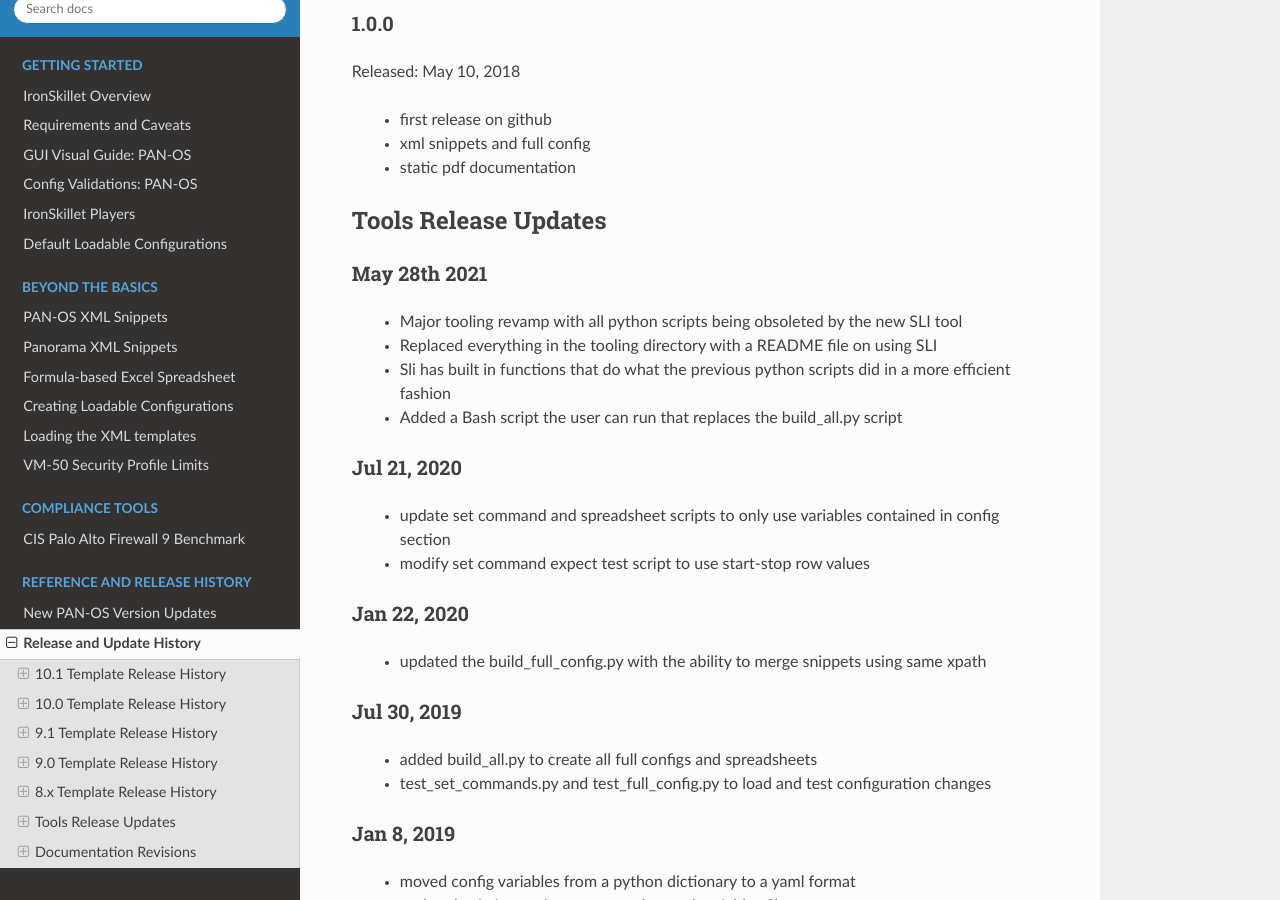
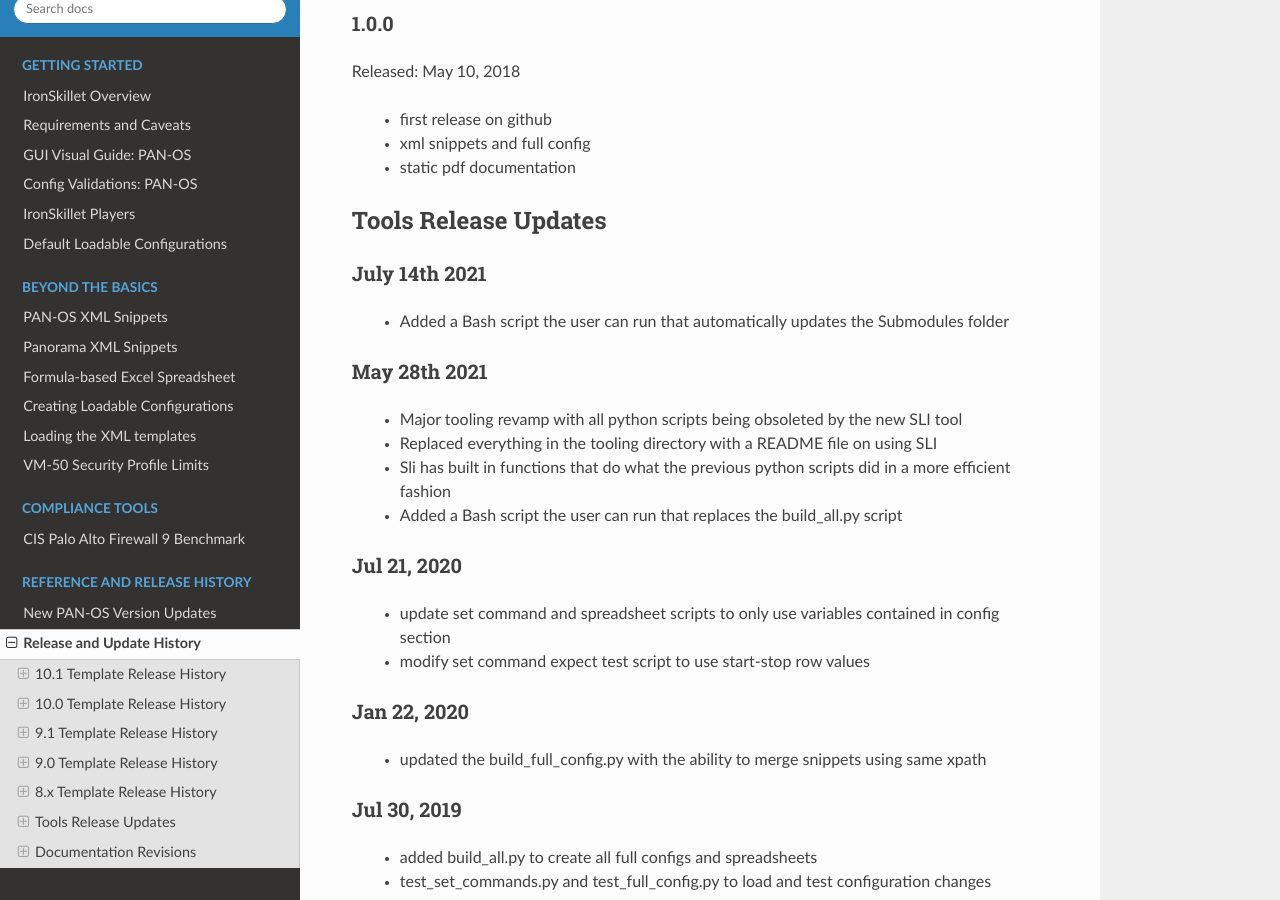
Before and after one commit to PaloAltoNetworks/iron-skillet, a Sphinx documentation site: the page built from docs/release_history.rst, in a window 1280 px wide and 900 px high, scrolled down 6446 px. Built offline with Sphinx 7.4.7 and the Read the Docs theme 2.0.0, drawn with Linux system fonts in a browser that asks for light colours.

Commit message:
Update tools release history for docs

```diff
--- a/docs/release_history.rst
+++ b/docs/release_history.rst
@@ -299,6 +299,12 @@
 Tools Release Updates
 ---------------------
 
+July 14th 2021
+^^^^^^^^^^^^^^
+
+    + Added a Bash script the user can run that automatically updates the Submodules folder
+
+
 May 28th 2021
 ^^^^^^^^^^^^^
 
```
